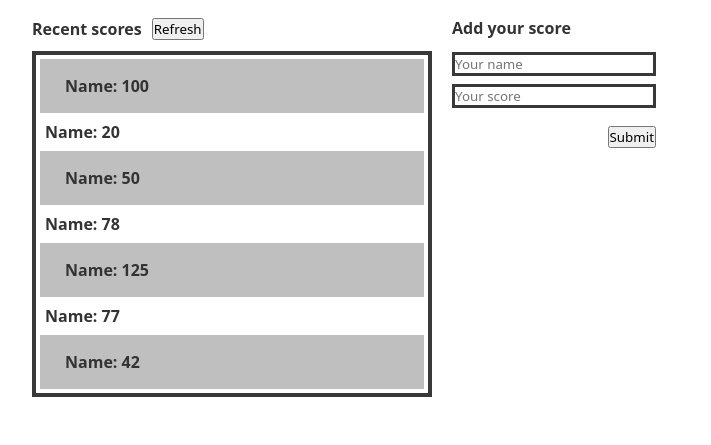
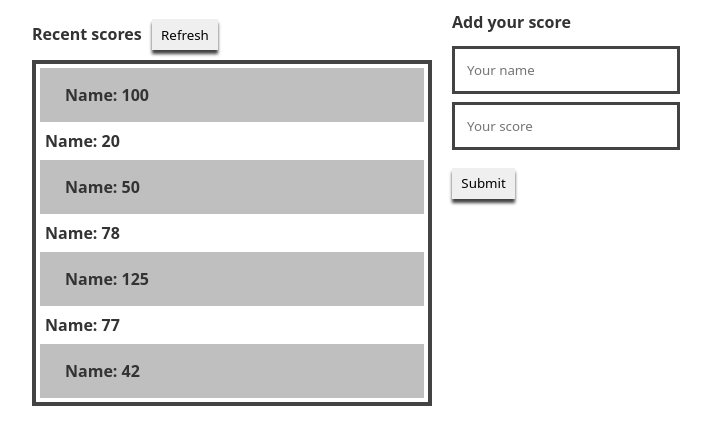
Before and after one commit to RileyManda/leaderboard, a website built with webpack: page src/index.html in a window 1280 px wide. Shown: the part 81-526 px from the top of the page, without its empty margins (133-844 px from the left). Built offline with nearby package versions, Linux system fonts and the light colour scheme.

Commit message:
Updated button styling:shadow and background

```diff
--- a/src/index.html
+++ b/src/index.html
@@ -59,9 +59,9 @@
                             <input type="text" placeholder="Your name"><br><br>
                             <input type="text" placeholder="Your score"><br><br>
                         </div>
-                        <div class="form-button">
-                            <button>Submit</button>
-                        </div>
+                        <button class="form-button ">
+                            Submit
+                        </button>
                     </form>
                 </div>
 
--- a/src/styles.css
+++ b/src/styles.css
@@ -8,7 +8,9 @@
 :root {
   --font-color: #333;
   --grey-table-row: #bfbfbf;
-  --border-color: #3a3939;
+  --border-color: #434343;
+  ----dark-color: #000;
+  --box-shadow-color: var(--border-color);
 }
 
 /* Typography */
@@ -97,11 +99,18 @@ table tr:nth-child(odd) {
 .form-input input {
   margin-bottom: -40px;
   border: 3px solid var(--border-color);
+  padding: 12px 12px;
 }
 
 .refresh-button {
   margin-left: 10px;
   margin-right: 10px;
+  display: flex;
+  justify-content: flex-end;
+  margin-top: 2px;
+  padding: 0.5em 0.7em;
+  border: 2px solid var(--dark-color);
+  box-shadow: 0 4px 3px 0 var(--box-shadow-color);
 }
 
 .form-input,
@@ -121,6 +130,9 @@ table tr:nth-child(odd) {
   display: flex;
   justify-content: flex-end;
   margin-top: 2px;
+  padding: 0.5em 0.7em;
+  border: 2px solid var(--dark-color);
+  box-shadow: 0 4px 3px 0 var(--box-shadow-color);
 }
 
 .form-title {
```
